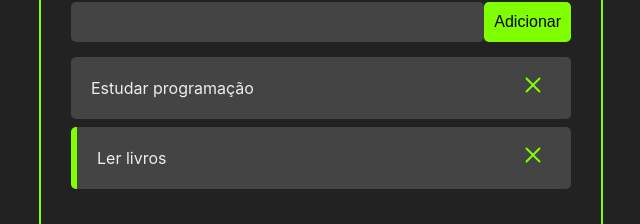
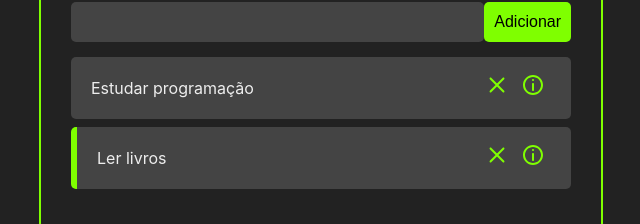
Before and after one commit to marcelojlf23/curso-react, a React (Create React App) app: page / in a window 1280 px wide. Shown: the part 142-366 px from the top of the page, without its empty margins (319-959 px from the left). Built offline with nearby package versions, Linux system fonts and the light colour scheme.

Commit message:
adding button details of the task
adding button details of the task

```diff
--- a/src/components/Task.css
+++ b/src/components/Task.css
@@ -14,7 +14,7 @@
 	cursor: pointer;
 }
 
-.remove-task-button {
+.remove-task-button, .see-task-details {
 	background-color: #444;
 	border: none;
 	font-size: 24px;
--- a/src/components/Task.jsx
+++ b/src/components/Task.jsx
@@ -1,6 +1,6 @@
 import React from 'react';
 import './Task.css';
-import { CgClose } from "react-icons/cg";
+import { CgClose, CgInfo } from "react-icons/cg";
 
 const Task = ({task, handleTaskClick, handleTaskDeletion}) => {
     return (
@@ -16,6 +16,9 @@ const Task = ({task, handleTaskClick, handleTaskDeletion}) => {
                 <button className="remove-task-button" onClick={()=>handleTaskDeletion(task.id)}>
                     <CgClose/>
                 </button>
+                <button className="see-task-details" onClick={()=>handleTaskDeletion(task.id)}>
+                    <CgInfo/>
+                </button>
             </div>
         </div>
     );
```
